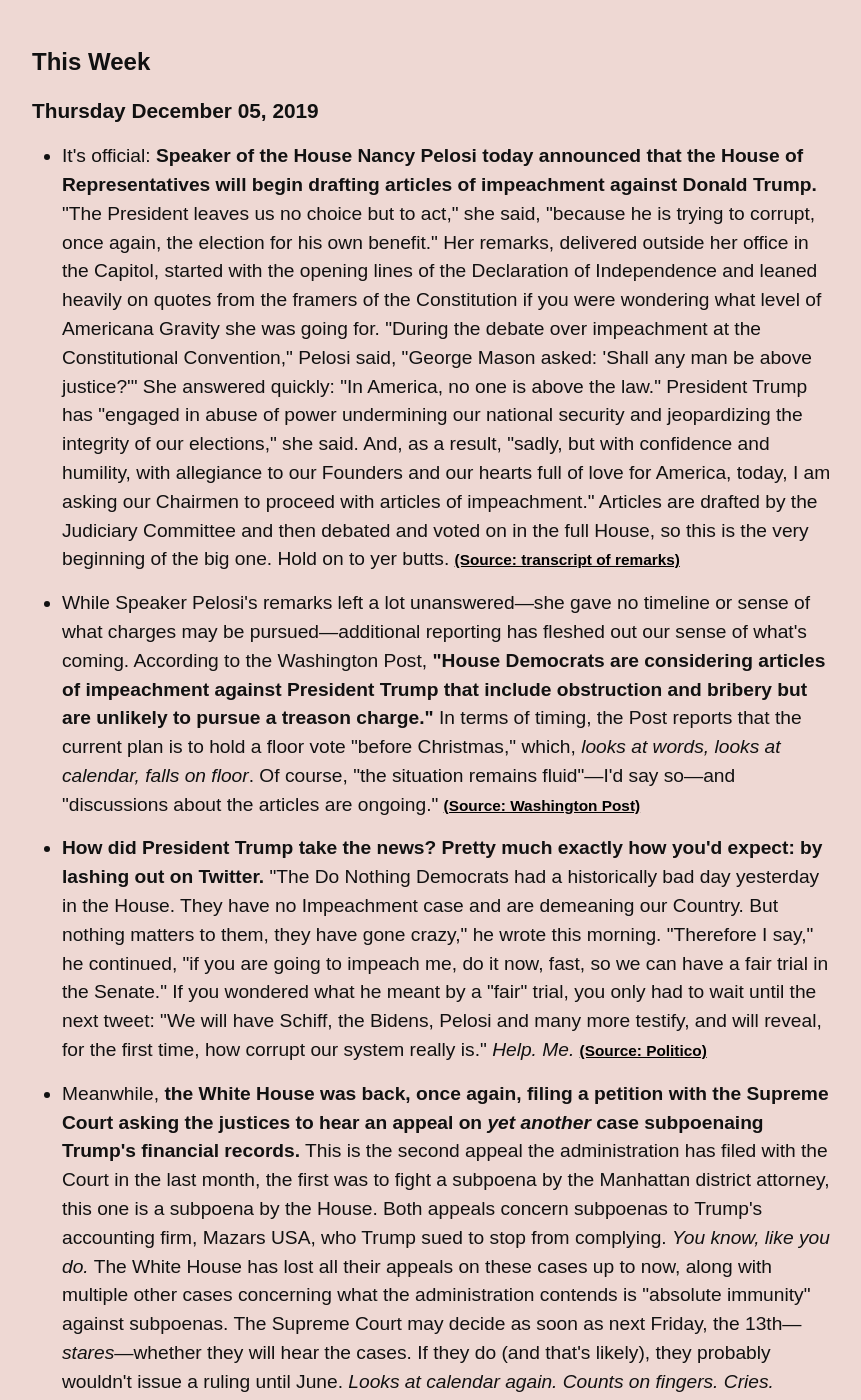
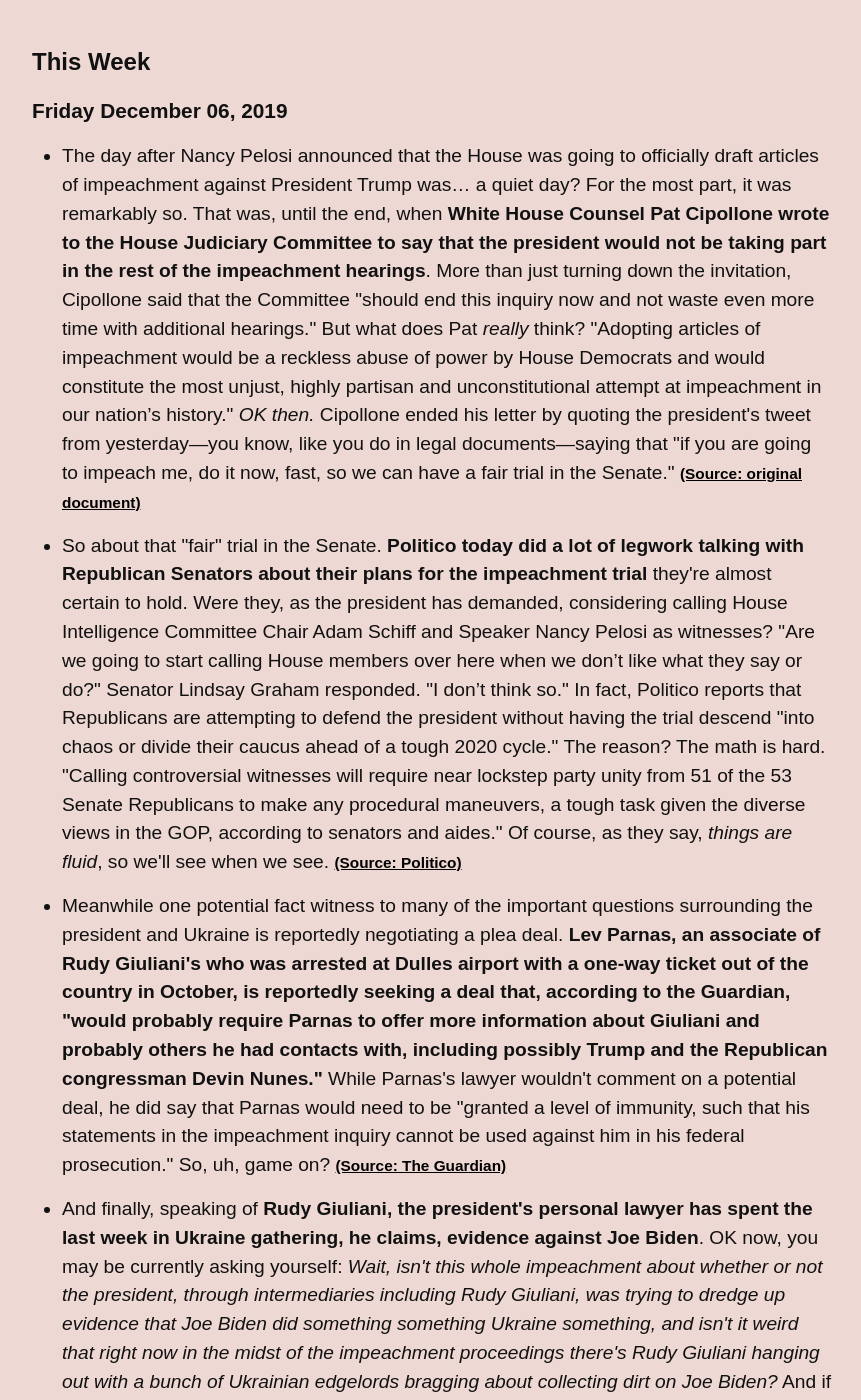
Before and after one commit to dansinker/impeachment.fyi, a Jekyll site: the page built from archive.md, in a window 1280 px wide and 1400 px high, scrolled down 388 px. Shown: the whole window, without its empty margins (268-1129 px from the left). Built offline with Jekyll 4.4.1, drawn with Linux system fonts in a browser that asks for light colours; nearby versions of some CDN libraries; some web fonts are replaced; comment, search, counter and statistics services are not loaded; some of the changed text lies outside the part shown.

Commit message:
December 6 update is a shorty boi

```diff
--- a/_data/news.yml
+++ b/_data/news.yml
@@ -1,4 +1,20 @@
 news:
+- date: 2019-12-06T18:00:00
+  yesterday: Yesterday Speaker of the House Nancy Pelosi moved the impeachment investigation into another new phase&#58; <a href="https://pelosi.house.gov/news/press-releases/pelosi-remarks-announcing-house-of-representatives-moving-forward-with-articles">the drafting of articles of impeachment</a>. The articles, which will be drafted by the Judiciary Committee potentially as soon as late next week, will then be voted on by the full House. Current best guess for when that will happen is <a href="https://www.washingtonpost.com/politics/democrats-consider-bribery-obstruction-for-impeachment-articles-against-trump/2019/12/05/b2e89686-1776-11ea-9110-3b34ce1d92b1_story.html">prior to the House breaking for the winter holidays</a>. <i>Which is actually quite soon.</i>
+  todays:
+  - item: The day after Nancy Pelosi announced that the House was going to officially draft articles of impeachment against President Trump was… a quiet day? For the most part, it was remarkably so. That was, until the end, when <b>White House Counsel Pat Cipollone wrote to the House Judiciary Committee to say that the president would not be taking part in the rest of the impeachment hearings</b>. More than just turning down the invitation, Cipollone said that the Committee "should end this inquiry now and not waste even more time with additional hearings." But what does Pat <i>really</i> think? "Adopting articles of impeachment would be a reckless abuse of power by House Democrats and would constitute the most unjust, highly partisan and unconstitutional attempt at impeachment in our nation’s history." <i>OK then.</i> Cipollone ended his letter by quoting the president's tweet from yesterday—you know, like you do in legal documents—saying that "if you are going to impeach me, do it now, fast, so we can have a fair trial in the Senate."
+    source: original document
+    url: https://int.nyt.com/data/documenthelper/6556-read-the-letter-from-the-white/25010e6fa74fd792b75d/optimized/full.pdf
+  - item: So about that "fair" trial in the Senate. <b>Politico today did a lot of legwork talking with Republican Senators about their plans for the impeachment trial</b> they're almost certain to hold. Were they, as the president has demanded, considering calling House Intelligence Committee Chair Adam Schiff and Speaker Nancy Pelosi as witnesses? "Are we going to start calling House members over here when we don’t like what they say or do?" Senator Lindsay Graham responded. "I don’t think so." In fact, Politico reports that Republicans are attempting to defend the president without having the trial descend "into chaos or divide their caucus ahead of a tough 2020 cycle." The reason? The math is hard. "Calling controversial witnesses will require near lockstep party unity from 51 of the 53 Senate Republicans to make any procedural maneuvers, a tough task given the diverse views in the GOP, according to senators and aides." Of course, as they say, <i>things are fluid</i>, so we'll see when we see.
+    source: Politico
+    url: https://www.politico.com/news/2019/12/05/senate-republicans-impeachment-trial-076673
+  - item: Meanwhile one potential fact witness to many of the important questions surrounding the president and Ukraine is reportedly negotiating a plea deal. <b>Lev Parnas, an associate of Rudy Giuliani's who was arrested at Dulles airport with a one-way ticket out of the country in October, is reportedly seeking a deal that, according to the Guardian, "would probably require Parnas to offer more information about Giuliani and probably others he had contacts with, including possibly Trump and the Republican congressman Devin Nunes."</b> While Parnas's lawyer wouldn't comment on a potential deal, he did say that Parnas would need to be "granted a level of immunity, such that his statements in the impeachment inquiry cannot be used against him in his federal prosecution." So, uh, game on?
+    source: The Guardian
+    url: https://www.theguardian.com/us-news/2019/dec/06/giuliani-associate-lev-parnas-talks-potential-plea-deal
+  - item: And finally, speaking of <b>Rudy Giuliani, the president's personal lawyer has spent the last week in Ukraine gathering, he claims, evidence against Joe Biden</b>. OK now, you may be currently asking yourself&#58; <i>Wait, isn't this whole impeachment about whether or not the president, through intermediaries including Rudy Giuliani, was trying to dredge up evidence that Joe Biden did something something Ukraine something, and isn't it weird that right now in the midst of the impeachment proceedings there's Rudy Giuliani hanging out with a bunch of Ukrainian edgelords bragging about collecting dirt on Joe Biden?</i> And if that is what you are asking yourself, the answer is <i>yes</i>. Beyond that, I do not have the foggiest possible clue.
+    source: Washington Post
+    url: https://www.washingtonpost.com/world/national-security/as-impeachment-tide-swirls-around-trump-giuliani-drops-anchor-in-ukraine/2019/12/06/8f454a7a-184e-11ea-bf81-ebe89f477d1e_story.html
+  tomorrow: The next hearings in the impeachment inquiry against Donald Trump will be held this coming Monday. In those hearings, the Judiciary Committee will hear from lawyers from the House Intelligence Committee about the impeachment investigation they just held. Man, if that doesn't do it what will right? Anyway, between now and then is undoubtedly a rage-filled weekend and we'll update Sunday afternoon to catch you up. I remember what it was like to have a life, once.
 - date: 2019-12-05T18:00:00
   yesterday: The House Judiciary Committee started the next phase of the impeachment inquiry yesterday with testimony from four Constitutional law professors about, well, impeachment. Over the course of nearly nine hours, the professors <a href="https://www.theguardian.com/us-news/2019/dec/03/trump-impeachment-inquiry-judiciary-committee">laid out an argument for impeaching the president</a> based both on historical intent and current precedent. While three of the four professors were in deep agreement one, who was chosen by Republicans, <a href="https://www.washingtonpost.com/politics/impeachment-hearings-live-updates/2019/12/04/b7cc7b4e-1682-11ea-a659-7d69641c6ff7_story.html#link-2M6JUMXMAMZWROGGY722LEEZJU">offered a dissenting view</a> that the process was being rushed. Well, whether or not things were rushed before, they may have hit lightspeed today.
   todays:
```
